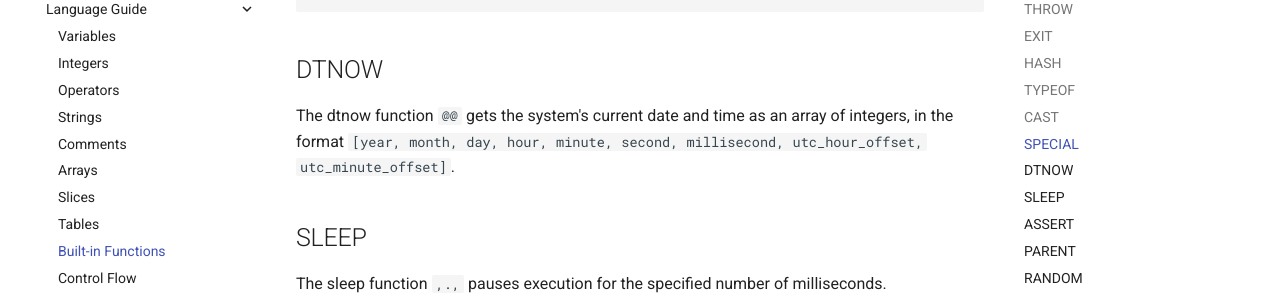
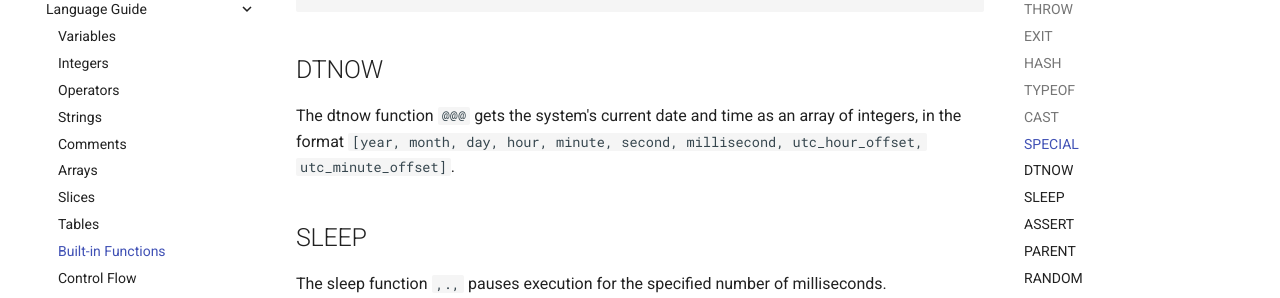
Before and after one commit to samarium-lang/Samarium, an MkDocs documentation site: the page built from docs/builtins.md, in a window 1280 px wide and 900 px high, scrolled down 2308 px. Shown: the part 153-451 px from the top of the window. Built offline with MkDocs 1.6.1 and Material for MkDocs 9.7.7, drawn with Linux system fonts in a browser that asks for light colours; comment, search, counter and statistics services are not loaded.

```diff
--- a/docs/builtins.md
+++ b/docs/builtins.md
@@ -94,7 +94,7 @@ For example:
 
 ## DTNOW
 
-The dtnow function `@@` gets the system's current date and time as an array of integers, in the format `[year, month, day, hour, minute, second, millisecond, utc_hour_offset, utc_minute_offset]`.
+The dtnow function `@@@` gets the system's current date and time as an array of integers, in the format `[year, month, day, hour, minute, second, millisecond, utc_hour_offset, utc_minute_offset]`.
 
 ## SLEEP
 
```
